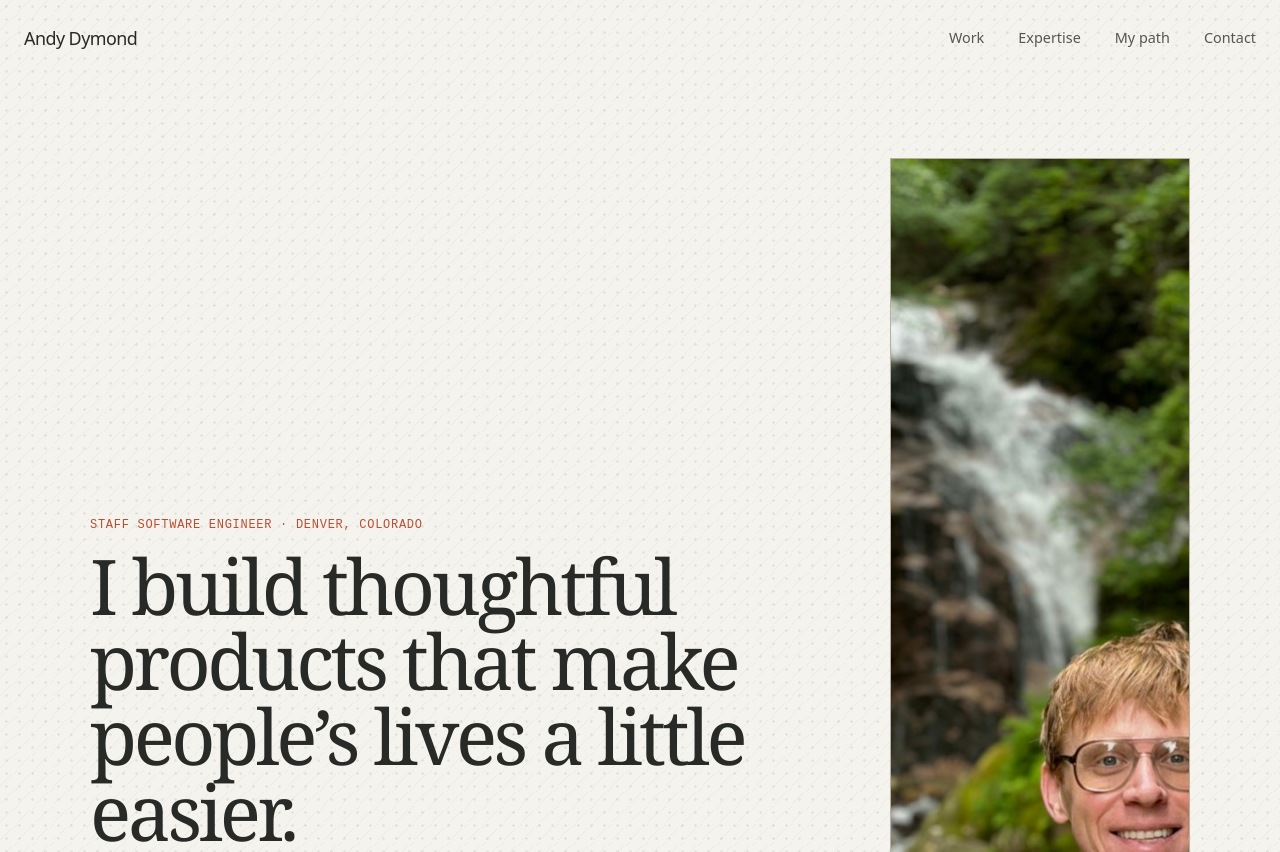
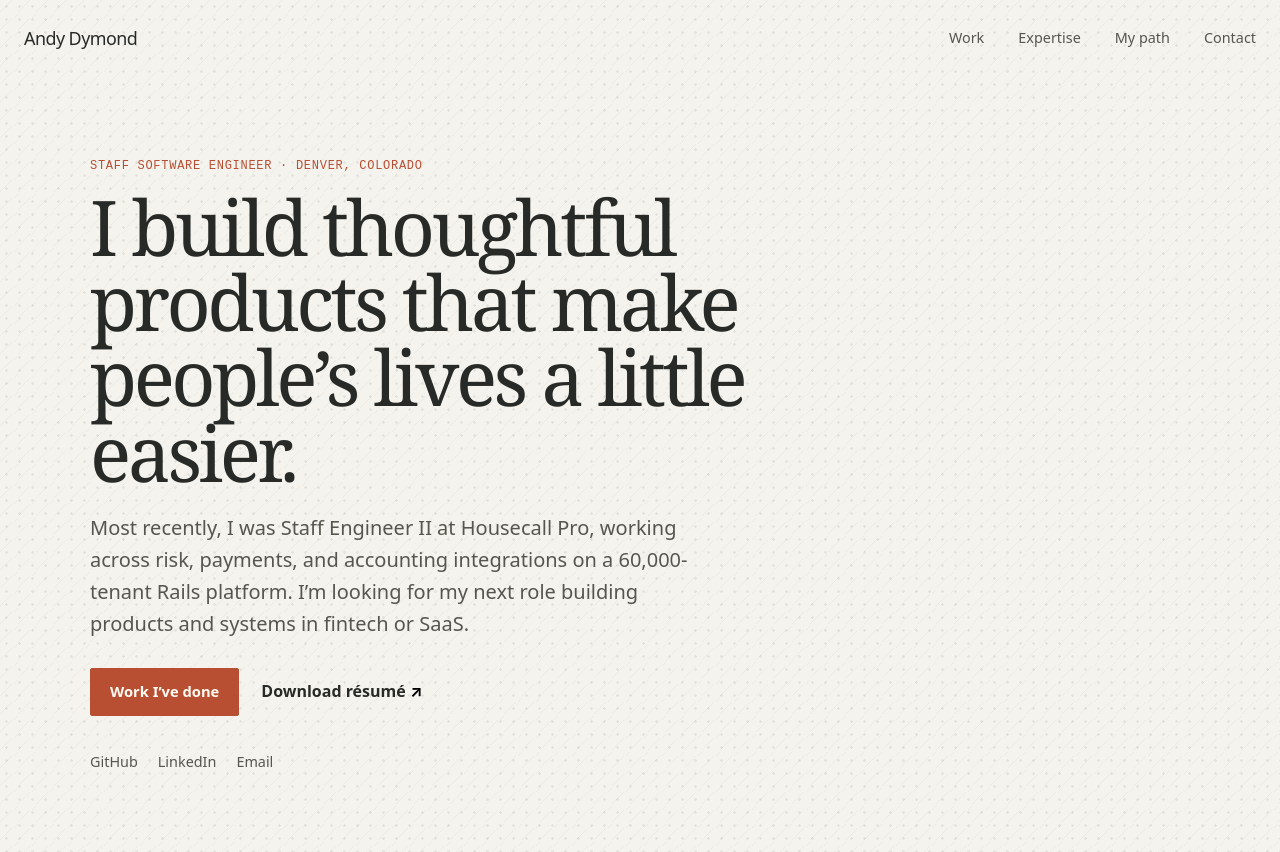
Before and after one commit to andymond/andymond.github.io, a plain HTML site: page index.html in a window 1280 px wide. Shown: the top 852 px of the page. Drawn offline with Linux system fonts and the light colour scheme.

Commit message:
Remove portrait from portfolio

```diff
--- a/index.html
+++ b/index.html
@@ -35,7 +35,6 @@
             <a href="mailto:andy.dymond@gmail.com">Email</a>
           </div>
         </div>
-        <figure class="hero-portrait"><img src="assets/andy-dymond-waterfall.jpg" alt="Andy Dymond at a waterfall" width="1000" height="1333" fetchpriority="high" decoding="async"></figure>
       </section>
 
       <section class="work-section" id="work" aria-labelledby="work-title">
--- a/stylesheets/main.css
+++ b/stylesheets/main.css
@@ -295,10 +295,8 @@ p { padding: 0; font-family: inherit; font-size: 1rem; }
 .wordmark { font-family: system-ui, -apple-system, BlinkMacSystemFont, "Segoe UI", sans-serif; font-size: 1.12rem; font-weight: 500; text-decoration: none; letter-spacing: -.03em; }
 nav, .social-links { display: flex; gap: clamp(16px, 3vw, 34px); }
 nav a, .social-links a { color: var(--muted); font-size: .9rem; text-decoration: none; }
-.hero { min-height: 570px; padding-block: 82px 90px; display: grid; grid-template-columns: minmax(0, 1fr) 300px; gap: clamp(32px, 6vw, 80px); align-items: center; }
+.hero { min-height: 570px; padding-block: 82px 90px; display: grid; grid-template-columns: minmax(0, 850px); align-items: center; }
 .hero-copy { max-width: 690px; }
-.hero-portrait { width: 100%; margin: 0; }
-.hero-portrait img { display: block; width: 100%; aspect-ratio: 3 / 4; border: 1px solid var(--line); object-fit: cover; object-position: 68% center; }
 .eyebrow { margin: 0 0 14px; color: #b94f32; font-family: ui-monospace, SFMono-Regular, "Courier New", monospace; font-size: .75rem; font-weight: 500; letter-spacing: .06em; line-height: 1.4; text-transform: uppercase; }
 h1, h2, h3, p { margin-top: 0; }
 .hero h1 { max-width: 760px; margin-bottom: 22px; font-family: Georgia, serif; font-size: clamp(3rem, 6vw, 5.1rem); font-weight: 500; line-height: .98; letter-spacing: -.045em; }
@@ -339,7 +337,6 @@ h1, h2, h3, p { margin-top: 0; }
 :focus-visible { outline: 3px solid #d47d36; outline-offset: 4px; }
 @media (max-width: 760px) {
   .hero { min-height: 0; grid-template-columns: minmax(0, 1fr); padding-block: 62px 70px; }
-  .hero-portrait { width: min(220px, 55%); }
   .hero h1 { font-size: clamp(2.6rem, 9vw, 4rem); }
   .project-grid { grid-template-columns: 1fr; }
   .project-card { display: grid; grid-template-columns: minmax(130px, .8fr) 1.2fr; }
```
Also changed, not shown: assets/andy-dymond-waterfall.jpg (deleted).
